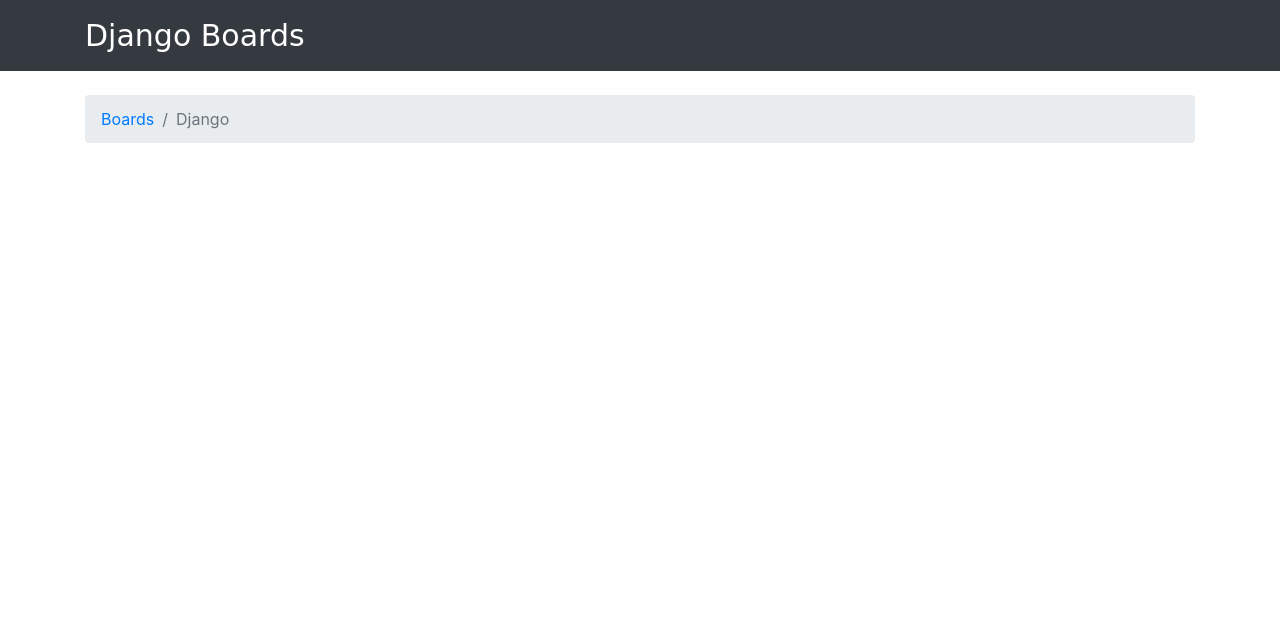
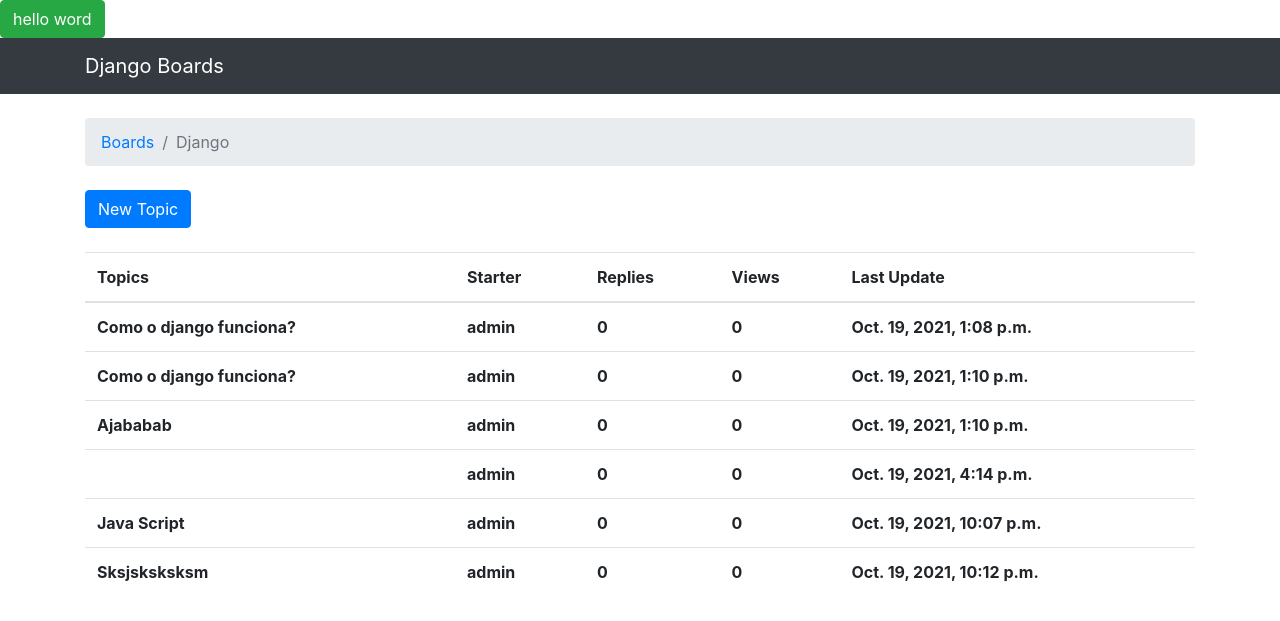
Before and after one commit to lairtonS1/projeto, a Django app: page /board/1/ in a window 1280 px wide. Shown: the top 621 px of the page. Run offline with Django 3.2, Linux system fonts and the light colour scheme; data comes from the database, SQL or seed files in the repository; both versions use the stored data as it was after the commit; lists and menus that the app fills with data are empty; some libraries are stand-ins or nearby versions.

Commit message:
formulario para adicionar os topicos pronto e validados e mais testes foram feitos

```diff
--- a/myproject/boards/models.py
+++ b/myproject/boards/models.py
@@ -18,11 +18,14 @@ class Topic (models.Model):
     last_update = models.DateTimeField(auto_now_add=True)
     starter = models.ForeignKey(User, related_name='topics', on_delete=models.CASCADE)
     board = models.ForeignKey(Board, related_name='topics', on_delete=models.CASCADE)
+    objetos = models.Manager()
 
 
 class Post(models.Model):
     message = models.TextField(max_length=4000)
     created_at = models.DateTimeField(auto_now_add=True)
-    updated_at = models.DateTimeField(null=True)
+    updated_at = models.DateTimeField(auto_now=True, null=True)
     created_by = models.ForeignKey(User, related_name='posts', on_delete=models.CASCADE)
     updated_by = models.ForeignKey(User, related_name='+', null=True, on_delete=models.CASCADE)
+    topic = models.ForeignKey(Topic, related_name="posts", on_delete=models.CASCADE)
+    objetos = models.Manager()
--- a/myproject/boards/static/css/apps.css
+++ /dev/null
@@ -1,4 +0,0 @@
-.navbar-brand{
-  font-family: 'Festive',cursive;
-  font-size: 30px
-}
--- a/myproject/boards/templates/base.html
+++ b/myproject/boards/templates/base.html
@@ -10,7 +10,7 @@
 
 </head>
 <body>
-
+  <button class="btn btn-success" >hello word</button>
   <nav class="navbar navbar-expand-lg navbar-dark bg-dark">
       <div class="container">
         <a class="navbar-brand" href="{% url 'home' %}">Django Boards</a>
--- a/myproject/boards/templates/board_topics.html
+++ b/myproject/boards/templates/board_topics.html
@@ -7,5 +7,30 @@
 <li class="breadcrumb-item active">{{board.name}}</li>
 {% endblock %}
 
-{%block content %}
+{% block content %}
+<div class="mb-4">
+  <a href="{% url 'new_topic' board.id %}" class="btn btn-primary">New Topic</a>
+</div>
+<table class="table">
+  <thead class="thead-inverse">
+  </thead>
+  <tr>
+    <th>Topics</th>
+    <th>Starter</th>
+    <th>Replies</th>
+    <th>Views</th>
+    <th>Last Update</th>
+  </tr>
+  <tbody>
+    {% for topic in board.topics.all%}
+    <tr>
+      <th>{{topic.subject}}</th>
+      <th>{{topic.starter.username}}</th>
+      <th>0</th>
+      <th>0</th>
+      <th>{{topic.last_update}}</th>
+    </tr>
+    {% endfor %}
+  </tbody>
+</table>
 {% endblock %}
--- a/myproject/boards/views.py
+++ b/myproject/boards/views.py
@@ -1,6 +1,7 @@
-from django.shortcuts import render, get_object_or_404
-from boards.models import Board
+from django.shortcuts import render, get_object_or_404,redirect
+from boards.models import Board,User,Topic,Post
 from django.http import  Http404
+from . import forms
 # Create your views here.
 
 
@@ -10,11 +11,27 @@ def home(request):
 
 def board_topics(request, board_id):
     try:
-        board = Board.objetos.get(pk=board_id)
+        board = Board.objetos.get(id=board_id)
     except Board.DoesNotExist:
         raise Http404
     return render(request, "board_topics.html", {"board":board})
 
 def new_topic (request, board_id):
-    board = get_object_or_404(Board, id=board_id)
-    return render(request, "new_topic.html", {'board' : board    })
+    board = get_object_or_404(Board,id=board_id)
+    user = User.objects.first()  # TODO: get the currently logged in user
+    if request.method == 'POST':
+        form = forms.NewTopicForm(request.POST)
+        if form.is_valid():
+            topic = form.save(commit=False)
+            topic.board = board
+            topic.starter = user
+            topic.save()
+            post = Post.objetos.create(
+                message=form.cleaned_data.get('message'),
+                topic=topic,
+                created_by=user
+            )
+            return redirect('board_topics', board_id=board.id)  # TODO: redirect to the created topic page
+    else:
+        form = forms.NewTopicForm()
+    return render(request, 'new_topic.html', {'board': board, 'form': form})
--- a/myproject/myproject/settings.py
+++ b/myproject/myproject/settings.py
@@ -39,6 +39,7 @@ INSTALLED_APPS = [
     'django.contrib.messages',
     'django.contrib.staticfiles',
     'boards',
+    'widget_tweaks',
 ]
 
 MIDDLEWARE = [
--- a/myproject/myproject/urls.py
+++ b/myproject/myproject/urls.py
@@ -21,5 +21,5 @@ urlpatterns = [
     path('admin/', admin.site.urls),
     path('', views.home, name="home"),
     path('board/<int:board_id>/', views.board_topics, name="board_topics"),
-    path("board/<int:board_id>/new", views.new_topic, name="new_topic")
+    path("board/<int:board_id>/new/", views.new_topic, name="new_topic")
 ]
```
Also changed, not shown: myproject/boards/forms.py (added, +10 -0 lines), myproject/boards/templates/includes/forms.html (added, +26 -0 lines), myproject/boards/templates/new_topic.html (+10 -8 lines), myproject/boards/tests.py (+62 -3 lines), myproject/boards/migrations/0001_initial.py, myproject/boards/migrations/0002_alter_board_managers.py (deleted), myproject/db.sqlite3.
